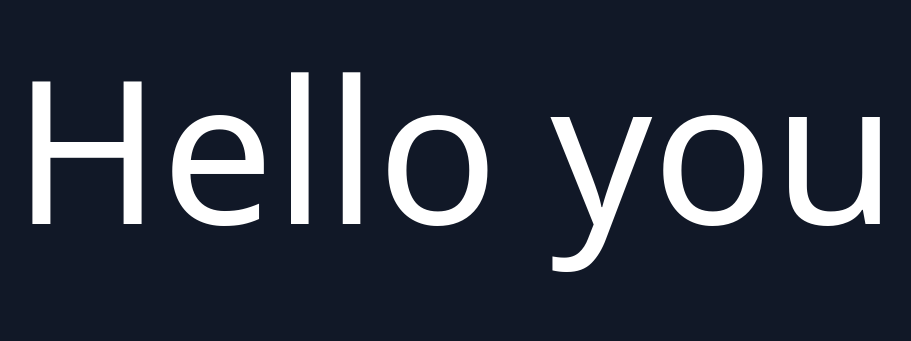
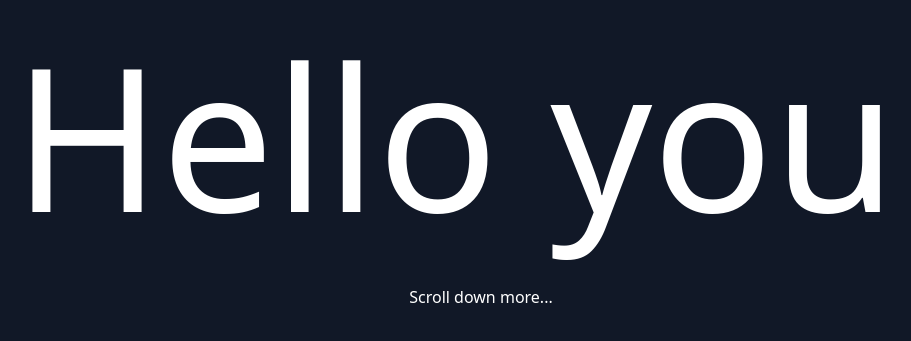
Before and after one commit to frontendfyi/framer-motion-staggered-text-animation, a React (Vite) app: page / in a window 1280 px wide. Shown: the part 1309-1650 px from the top of the page, without its empty margins (159-1070 px from the left). Built offline with nearby package versions, Linux system fonts and the light colour scheme.

Commit message:
Added hint to scroll to second text too.

```diff
--- a/index.html
+++ b/index.html
@@ -1,5 +1,5 @@
 <!doctype html>
-<html lang="en">
+<html lang="en" class="bg-gray-900">
   <head>
     <meta charset="UTF-8" />
     <link rel="icon" type="image/svg+xml" href="/vite.svg" />
--- a/src/App.tsx
+++ b/src/App.tsx
@@ -12,6 +12,7 @@ function App() {
       </section>
       <section className="flex h-[150vh] flex-col items-center justify-center">
         <AnimatedText once text="Hello you" className="text-[200px]" />
+        Scroll down more...
       </section>
 
       <section className="flex min-h-[150vh] flex-col items-center justify-center">
```
